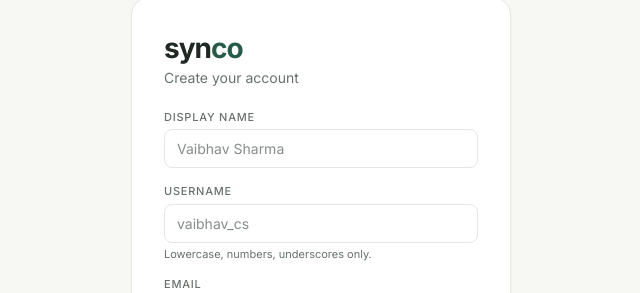
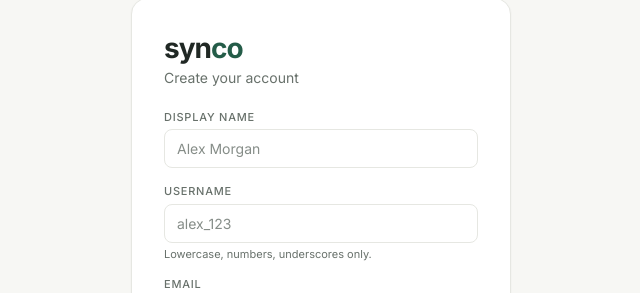
Before and after one commit to Vaibhav-185/Synco, a React (Vite) app in the folder frontend/: page /signup in a window 1280 px wide. Shown: the part 114-407 px from the top of the page, without its empty margins (319-959 px from the left). Built offline with nearby package versions, Linux system fonts and the light colour scheme; no server answers.

Commit message:
placeholders: neutral examples instead of personal name

```diff
--- a/frontend/src/pages/Friends.jsx
+++ b/frontend/src/pages/Friends.jsx
@@ -309,7 +309,7 @@ export default function Friends() {
           <div className="field">
             <label>Username</label>
             <input
-              type="text" placeholder="vaibhav_cs"
+              type="text" placeholder="alex_123"
               value={searchQ}
               onChange={e => setSearchQ(e.target.value.replace(/[^a-z0-9_]/g,'').toLowerCase())}
               onKeyDown={e => e.key === 'Enter' && searchUser()}
--- a/frontend/src/pages/Signup.jsx
+++ b/frontend/src/pages/Signup.jsx
@@ -37,11 +37,11 @@ export default function Signup() {
         <form onSubmit={handleSubmit}>
           <div className="field">
             <label>Display name</label>
-            <input type="text" name="displayName" value={form.displayName} onChange={handleChange} placeholder="Vaibhav Sharma" required />
+            <input type="text" name="displayName" value={form.displayName} onChange={handleChange} placeholder="Alex Morgan" required />
           </div>
           <div className="field">
             <label>Username</label>
-            <input type="text" name="username" value={form.username} onChange={handleChange} placeholder="vaibhav_cs" required />
+            <input type="text" name="username" value={form.username} onChange={handleChange} placeholder="alex_123" required />
             <span className="hint">Lowercase, numbers, underscores only.</span>
           </div>
           <div className="field">
```
